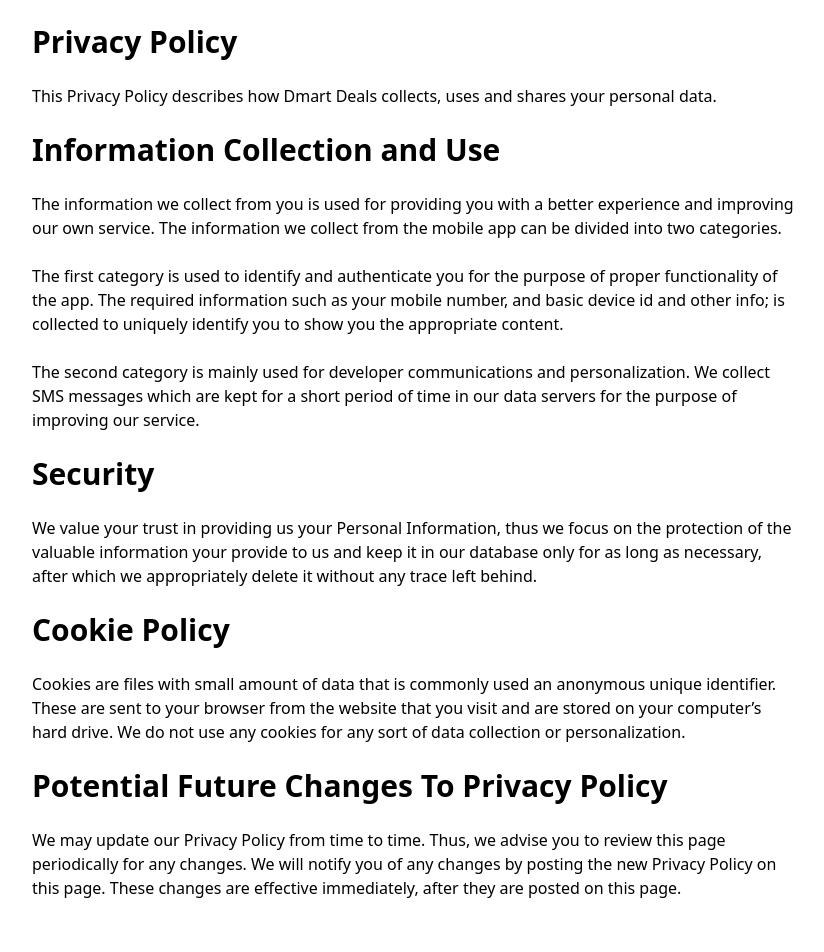
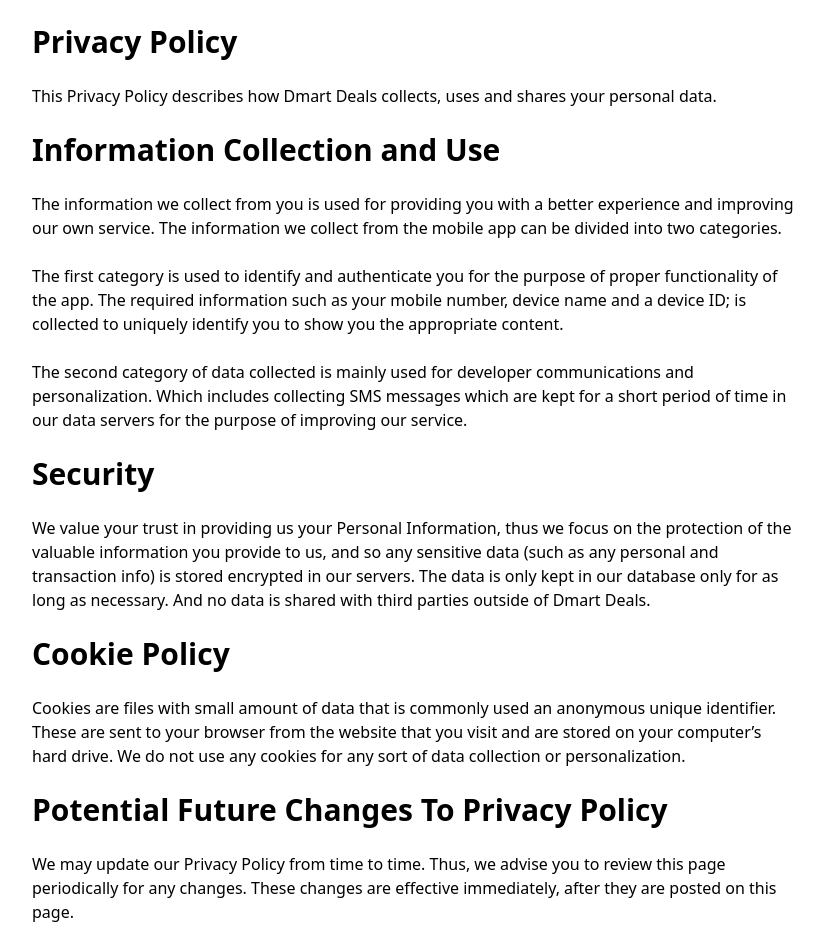
Before and after one commit to rjs1r/d-privacy-policy, a Next.js app: page / in a window 1280 px wide. Shown: the top 952 px of the page, without its empty margins (224-1048 px from the left). Built offline with nearby package versions, Linux system fonts and the light colour scheme.

Commit message:
updated quite a bit of the policy

```diff
--- a/src/pages/index.tsx
+++ b/src/pages/index.tsx
@@ -19,22 +19,25 @@
       <p className="my-6 max-w-3xl">
         The first category is used to identify and authenticate you for the
         purpose of proper functionality of the app. The required information
-        such as your mobile number, and basic device id and other info; is
-        collected to uniquely identify you to show you the appropriate content.
+        such as your mobile number, device name and a device ID; is collected to
+        uniquely identify you to show you the appropriate content.
       </p>
       <p className="my-6 max-w-3xl">
-        The second category is mainly used for developer communications and
-        personalization. We collect SMS messages which are kept for a short
-        period of time in our data servers for the purpose of improving our
-        service.
+        The second category of data collected is mainly used for developer
+        communications and personalization. Which includes collecting SMS
+        messages which are kept for a short period of time in our data servers
+        for the purpose of improving our service.
       </p>
       <h1 className="text-2xl font-bold md:text-3xl">Security</h1>
       <p className="my-6 max-w-3xl">
         We value your trust in providing us your Personal Information, thus we
-        focus on the protection of the valuable information your provide to us
-        and keep it in our database only for as long as necessary, after which
-        we appropriately delete it without any trace left behind.
+        focus on the protection of the valuable information you provide to us,
+        and so any sensitive data (such as any personal and transaction info) is
+        stored encrypted in our servers. The data is only kept in our database
+        only for as long as necessary. And no data is shared with third parties
+        outside of Dmart Deals.
       </p>
+      <p className="my-6 max-w-3xl"></p>
       <h1 className="text-2xl font-bold md:text-3xl">Cookie Policy</h1>
       <p className="my-6 max-w-3xl">
         Cookies are files with small amount of data that is commonly used an
@@ -48,9 +51,8 @@
       </h1>
       <p className="my-6 max-w-3xl">
         We may update our Privacy Policy from time to time. Thus, we advise you
-        to review this page periodically for any changes. We will notify you of
-        any changes by posting the new Privacy Policy on this page. These
-        changes are effective immediately, after they are posted on this page.
+        to review this page periodically for any changes. These changes are
+        effective immediately, after they are posted on this page.
       </p>
     </main>
   );
```
